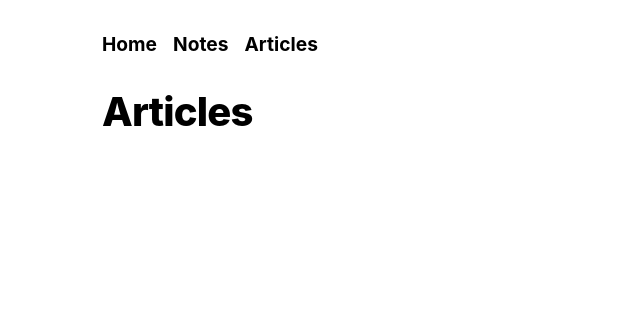
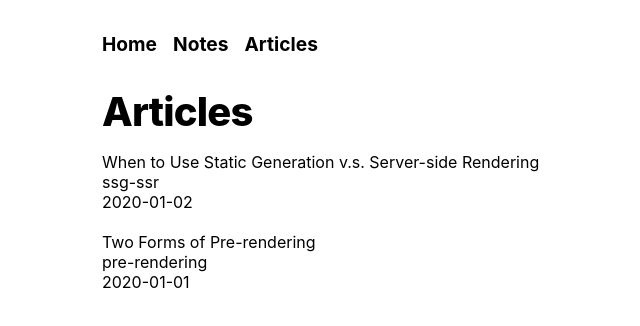
Before and after one commit to pzrsa/parsam.io, a Next.js app: page /articles in a window 1280 px wide. Shown: the top 326 px of the page, without its empty margins (234-874 px from the left). Built offline with nearby package versions, Linux system fonts and the light colour scheme.

Commit message:
get sample article front matter data, and display it on the page temporarily

```diff
--- /dev/null
+++ b/data/articles/pre-rendering.md
@@ -0,0 +1,11 @@
+---
+title: "Two Forms of Pre-rendering"
+date: "2020-01-01"
+---
+
+Next.js has two forms of pre-rendering: **Static Generation** and **Server-side Rendering**. The difference is in **when** it generates the HTML for a page.
+
+- **Static Generation** is the pre-rendering method that generates the HTML at **build time**. The pre-rendered HTML is then _reused_ on each request.
+- **Server-side Rendering** is the pre-rendering method that generates the HTML on **each request**.
+
+Importantly, Next.js lets you **choose** which pre-rendering form to use for each page. You can create a "hybrid" Next.js app by using Static Generation for most pages and using Server-side Rendering for others.
--- /dev/null
+++ b/data/articles/ssg-ssr.md
@@ -0,0 +1,19 @@
+---
+title: "When to Use Static Generation v.s. Server-side Rendering"
+date: "2020-01-02"
+---
+
+We recommend using **Static Generation** (with and without data) whenever possible because your page can be built once and served by CDN, which makes it much faster than having a server render the page on every request.
+
+You can use Static Generation for many types of pages, including:
+
+- Marketing pages
+- Blog posts
+- E-commerce product listings
+- Help and documentation
+
+You should ask yourself: "Can I pre-render this page **ahead** of a user's request?" If the answer is yes, then you should choose Static Generation.
+
+On the other hand, Static Generation is **not** a good idea if you cannot pre-render a page ahead of a user's request. Maybe your page shows frequently updated data, and the page content changes on every request.
+
+In that case, you can use **Server-Side Rendering**. It will be slower, but the pre-rendered page will always be up-to-date. Or you can skip pre-rendering and use client-side JavaScript to populate data.
--- /dev/null
+++ b/lib/articles.js
@@ -0,0 +1,37 @@
+import fs from "fs";
+import matter from "gray-matter";
+import path from "path";
+
+const articlesDirectory = path.join(process.cwd(), "data/articles");
+
+export const getSortedArticlesData = () => {
+  // Get file names under data/articles
+  const fileNames = fs.readdirSync(articlesDirectory);
+  const allArticlesData = fileNames.map((fileName) => {
+    // Remove ".md" from file name to get slug
+    const slug = fileName.replace(/\.md$/, "");
+
+    // Read markdown file as string
+    const fullPath = path.join(articlesDirectory, fileName);
+    const fileContents = fs.readFileSync(fullPath, "utf8");
+
+    // Use gray-matter to parse the post metadata section
+    const matterResult = matter(fileContents);
+
+    // Combine the data with the slug
+    return {
+      slug,
+      ...matterResult.data,
+    };
+  });
+  // Sort posts by date
+  return allArticlesData.sort(({ date: a }, { date: b }) => {
+    if (a < b) {
+      return 1;
+    } else if (a > b) {
+      return -1;
+    } else {
+      return 0;
+    }
+  });
+};
--- a/package.json
+++ b/package.json
@@ -8,6 +8,7 @@
     "lint": "next lint"
   },
   "dependencies": {
+    "gray-matter": "^4.0.3",
     "next": "12.0.2",
     "react": "17.0.2",
     "react-dom": "17.0.2"
--- a/pages/articles.js
+++ b/pages/articles.js
@@ -1,11 +1,34 @@
+import { getSortedArticlesData } from "../lib/articles";
 import utilStyles from "../styles/utils.module.css";
 
-const Articles = () => {
+export const getStaticProps = () => {
+  const allArticlesData = getSortedArticlesData();
+  return {
+    props: {
+      allArticlesData,
+    },
+  };
+};
+
+const Articles = ({ allArticlesData }) => {
   return (
     <div>
       <header>
         <h1 className={utilStyles.heading2Xl}>Articles</h1>
       </header>
+      <section>
+        <ul className={utilStyles.list}>
+          {allArticlesData.map(({ slug, date, title }) => (
+            <li className={utilStyles.listItem} key={slug}>
+              {title}
+              <br />
+              {slug}
+              <br />
+              {date}
+            </li>
+          ))}
+        </ul>
+      </section>
     </div>
   );
 };
--- a/styles/utils.module.css
+++ b/styles/utils.module.css
@@ -25,11 +25,6 @@
   line-height: 1.5;
 }
 
-.headingMd {
-  font-size: 1rem;
-  line-height: 1.2;
-}
-
 .borderCircle {
   border-radius: 9999px;
 }
```
Also changed, not shown: 1 other file (tests, documents, lock files or other folders).
